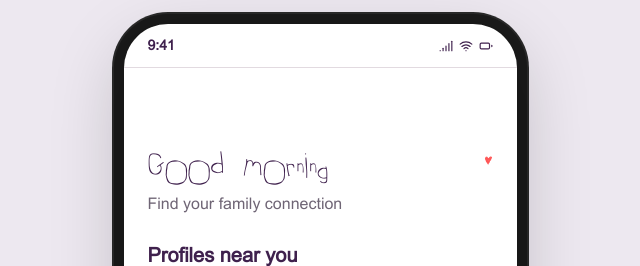
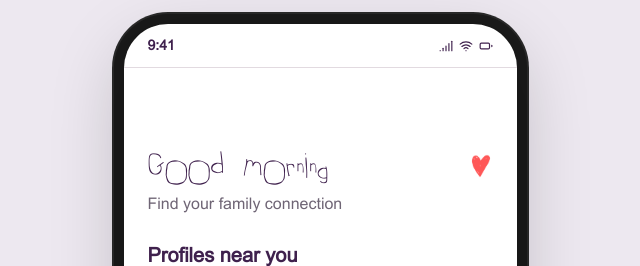
Before and after one commit to nateadmin/aymm2, a React (Vite) app in the folder web/: page /Prototype/home in a window 1280 px wide. Shown: the top 266 px of the page, without its empty margins (320-960 px from the left). Built offline with nearby package versions, Linux system fonts and the light colour scheme.

Commit message:
Resize Phase 4 home logo to fit beside greeting
Bump the header heart to 1.5rem and keep Good morning on one line
with nowrap so the logo stays visible without wrapping the title.

Co-authored-by: charles <charles@wefoundd.com>

```diff
--- a/web/src/pages/prototype/Home.jsx
+++ b/web/src/pages/prototype/Home.jsx
@@ -12,11 +12,11 @@ export default function PrototypeHome() {
     <PrototypeScreen>
       <div className="screen-pad prototype-home">
         <header className="prototype-home__header">
-          <div>
+          <div className="prototype-home__copy">
             <h1 className="auth-heading auth-heading--brand prototype-home__greeting">Good morning</h1>
             <p className="auth-subheading prototype-home__subtitle">Find your family connection</p>
           </div>
-          <HeartLogo className="prototype-home__logo" alt="" style={{ width: '0.55rem', height: '0.55rem' }} />
+          <HeartLogo className="prototype-home__logo" alt="" style={{ width: '1.5rem', height: '1.5rem' }} />
         </header>
 
         <section>
--- a/web/src/theme/screens.css
+++ b/web/src/theme/screens.css
@@ -2221,13 +2221,19 @@
   display: flex;
   align-items: flex-start;
   justify-content: space-between;
-  gap: 1rem;
+  gap: 0.75rem;
   margin-bottom: 1.5rem;
+}
+
+.prototype-home__copy {
+  min-width: 0;
+  flex: 1;
 }
 
 .prototype-home__greeting {
   font-size: 2.25rem;
   line-height: 1.1;
+  white-space: nowrap;
 }
 
 .prototype-home__subtitle {
@@ -2235,9 +2241,9 @@
 }
 
 .prototype-home__header .heart-logo.prototype-home__logo {
-  width: 0.55rem;
-  height: 0.55rem;
-  margin-top: 0.5rem;
+  width: 1.5rem;
+  height: 1.5rem;
+  margin-top: 0.35rem;
   flex-shrink: 0;
 }
 
```
